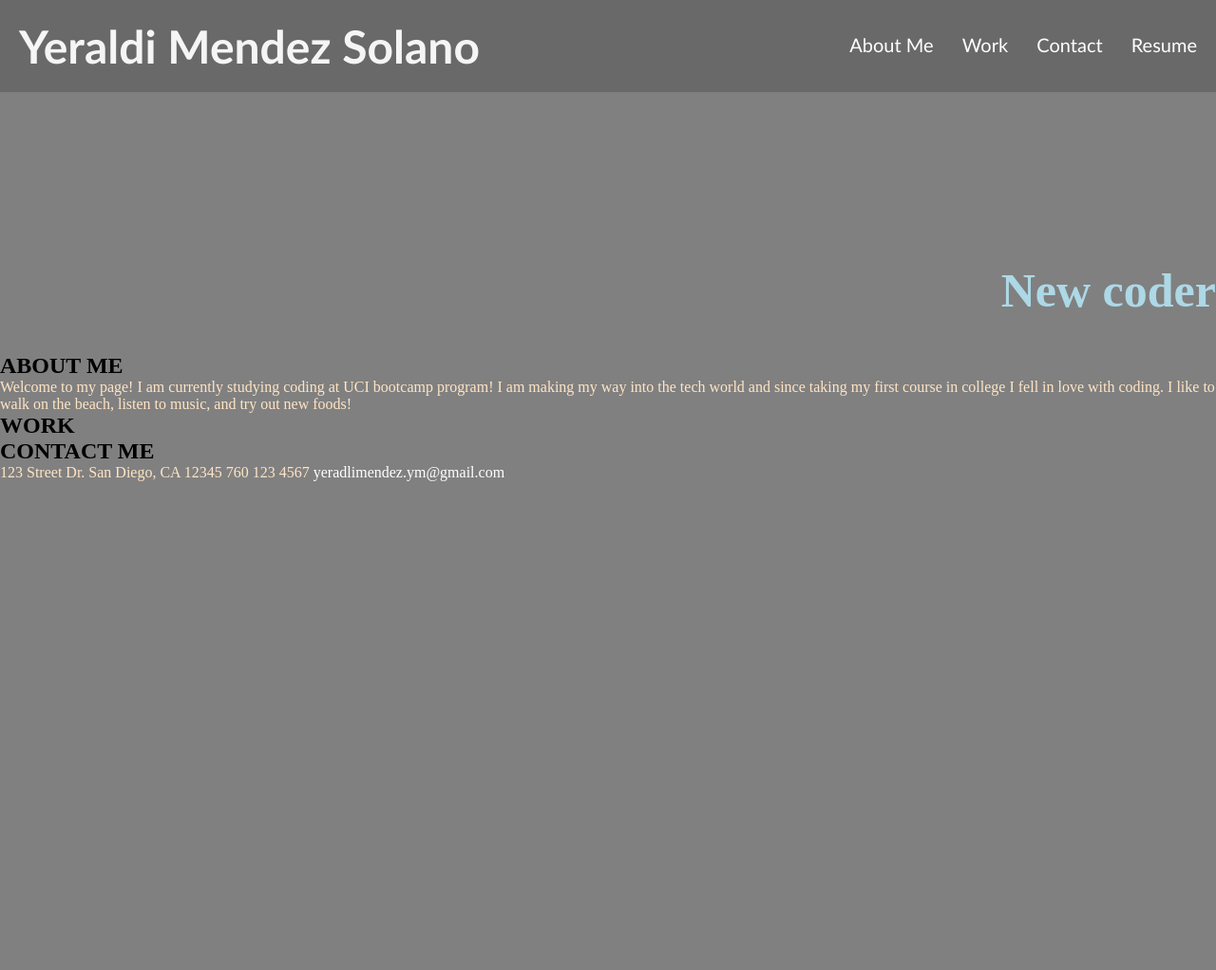
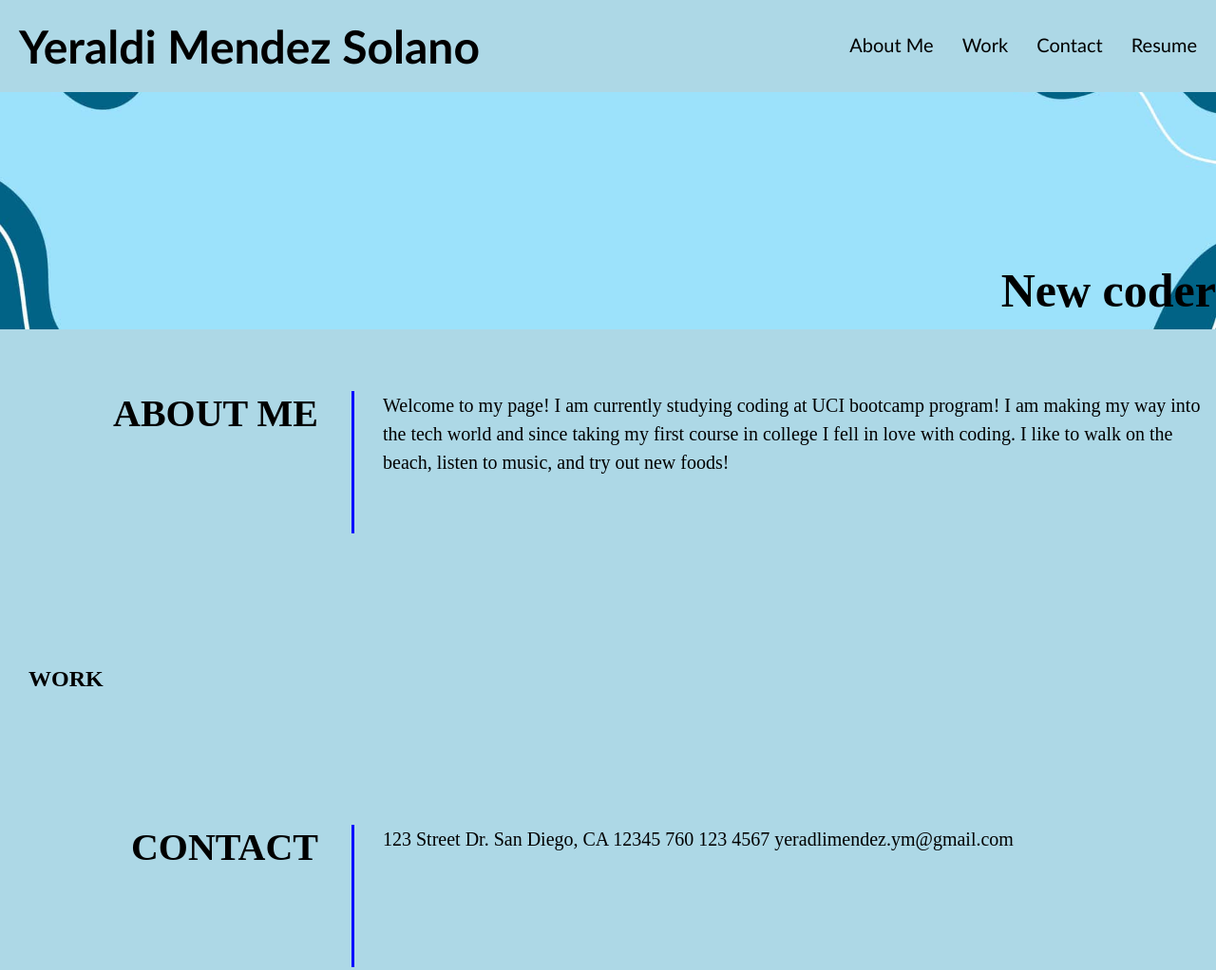
Before and after one commit to Yeraldi-Mendez/Portfolio_Challenge_2, a plain HTML site: page index.html in a window 1280 px wide. Shown: the whole page at 95% size. Before the commit the page ends 800 px from the top, so only its background shows below. Drawn offline with Linux system fonts and the light colour scheme.

Commit message:
added section and text details to both css and html

```diff
--- a/Assets/css/style.css
+++ b/Assets/css/style.css
@@ -5,14 +5,14 @@
 }
 
 body{
-    background-color: grey;
+    background-color: lightblue;
 }
 
 header {
     padding: 20px;
     font-family: 'Trebuchet MS', 'Lucida Sans Unicode', 'Lucida Grande', 'Lucida Sans', Arial, sans-serif;
-    background-color: dimgray;
-    color: whitesmoke;
+    background-color: lightblue;
+    color: black;
 }
 
 header h1{
@@ -40,15 +40,21 @@ header nav ul li{
     margin-left: 25px;
 }
 
+header nav ul li a:hover{
+    background-color: blue;
+    color: whitesmoke;
+    border-radius: 15px;
+    text-shadow: none;
+}
 /*This helps make the links color white and with no underline*/
 a{
-    color: white;
+    color: black;
     text-decoration: none;
 }
 
 p {
     font-size: 16px;
-    color: bisque;
+    color: black;
 }
 
 /*This class is to allow a full width banner on the website*/
@@ -56,7 +62,7 @@ p {
     height: 250px;
     width: 100%;
     margin-bottom: 25px;
-    background-image: url("../images/blueCloud.jpg");
+    background-image: url("../images/banner-background-without-image-min.jpg");
     background-size: cover;
     background-position: center;
     display: flex;
@@ -70,6 +76,55 @@ the bottom left corner of the banner*/
 .hero h2{
     font-style:inherit;
     font-size: 50px;
-    color: lightblue;
+    color: black;
     margin-top: 180px;
 }
+
+section{
+display: flex;
+flex-direction: column;
+flex-wrap: wrap;
+padding: 20px;
+margin: 10px;
+}
+
+/*this helps create a padding and margin around title*/
+.sectionDetail{
+margin: 20px auto;
+padding-bottom: 50px;
+width: 100%;
+display: flex;
+}
+
+/* this allows each section title to be a certain format */
+.sectionTitle{
+    font-size: 40px;
+    display: inline-block;
+    border-right: 5px;
+    margin-right: 35px;
+    text-align: right;
+    padding: 0px;
+    flex-basis: 25%;
+}
+
+/*this is for the border that separates the title from text*/
+.border1 {
+   border-left: 3px solid blue;
+   height: 150px;
+   flex: 2 1%;
+}
+
+/*the text will have a flex of 25px*/
+.text{
+    flex: 25px;
+}
+
+
+/*this allows the paragraph to be in certain format*/
+.text p{
+    font-size: 20px;
+    text-align: left;
+    line-height: 1.5;
+    margin-left: 30px;
+    width: 100%;
+}
--- a/index.html
+++ b/index.html
@@ -37,21 +37,23 @@
     </div>
 
     <!--This section is the about me section-->
-    <section>
-        <div>
-            <h2> ABOUT ME </h2>
+    <section id="aboutMe">
+        <div class="sectionDetail">
+            <h2 class="sectionTitle" > ABOUT ME </h2>
+            <div class = " border1 text">
                 <p>
                     Welcome to my page! I am currently studying coding at UCI bootcamp program!
                     I am making my way into the tech world and since taking my first course in college I fell in love with coding.
                     I like to walk on the beach, listen to music, and try out new foods!
                 </p>
             </div>
+        </div>
     </section>
 
     <!--This section is about work section-->
-    <section>
-        <div>
-            <h2> WORK </h2>
+    <section id="work">
+        <div class="sectionDetail">
+            <h2> WORK</h2>
             <p>
 
             </p>
@@ -59,9 +61,10 @@
     </section>
 
     <!--This section is about my contact information-->
-    <section>
-        <div>
-            <h2> CONTACT ME </h2>
+    <section id="contact">
+        <div class="sectionDetail">
+            <h2 class="sectionTitle"> CONTACT </h2>
+            <div class="border1 text">
                 <p>
                     123 Street Dr.
                     San Diego, CA
@@ -70,6 +73,8 @@
                     <a href="yeraldimendez.ym@gmail.com">yeradlimendez.ym@gmail.com</a>
                 </p>
             </div>
+
+        </div>
     </section>
 </body>
 </html>
```
Also changed, not shown: Assets/images/banner-background-without-image-min.jpg (added), 2 other files. Lines whose indentation alone changed are shown as unchanged.
